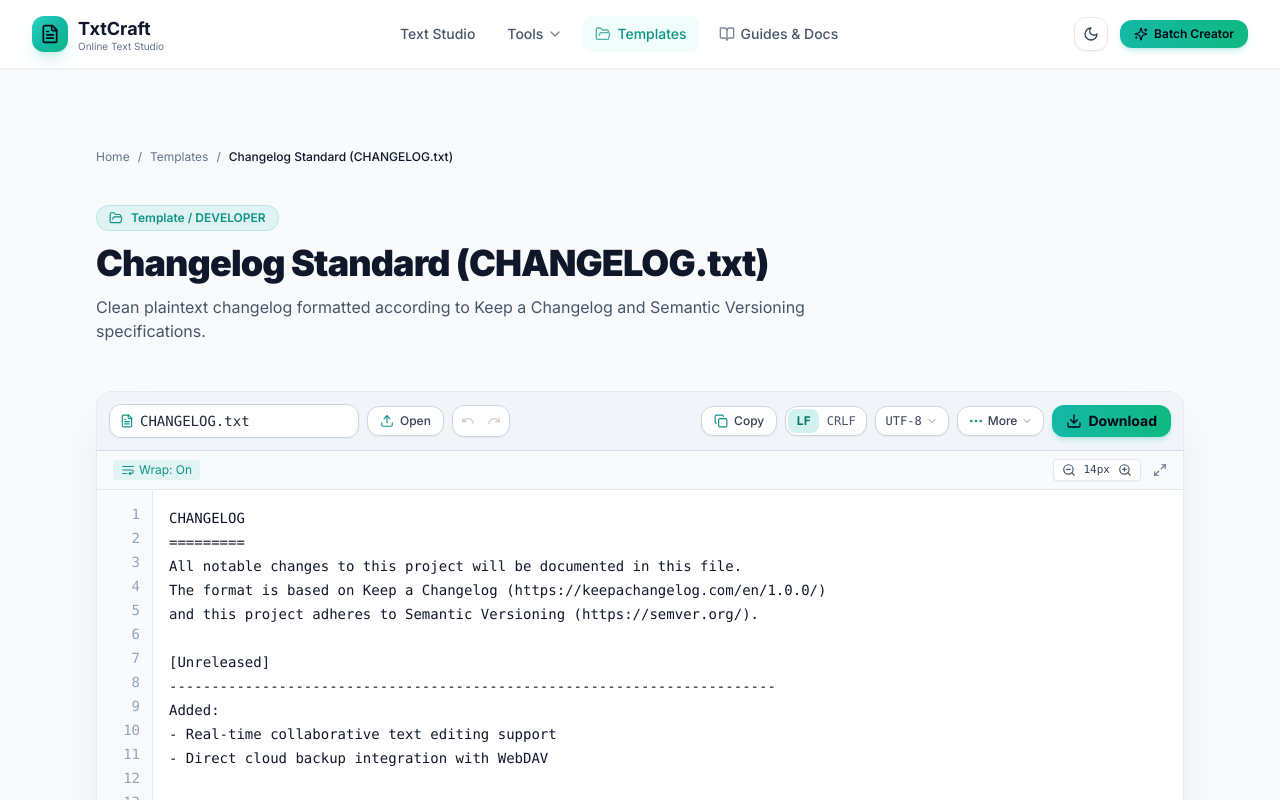
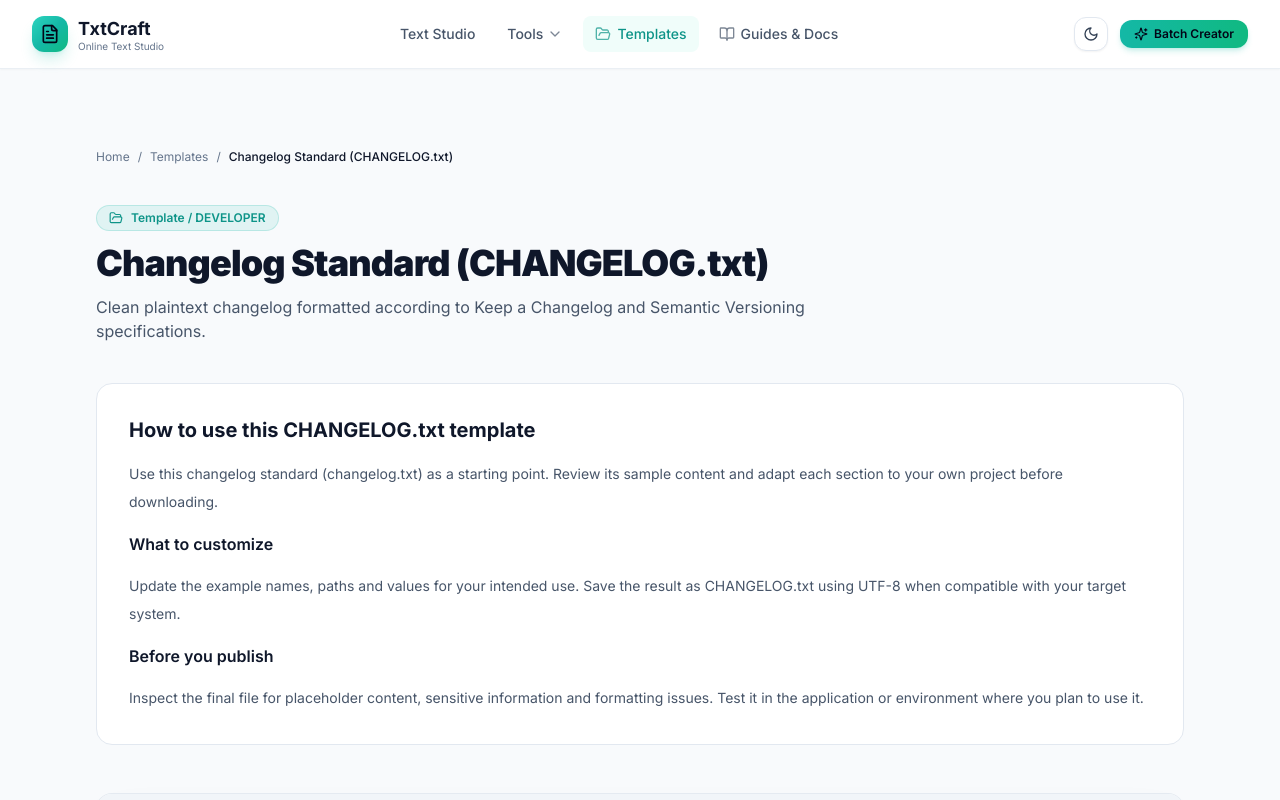
Before and after one commit to ismailattar631-netizen/Txtfilemaker, a Next.js app: page /templates/changelog-standard in a window 1280 px wide. Shown: the top 800 px of the page. Built offline with nearby package versions, Linux system fonts and the light colour scheme.

Commit message:
content: add per-template usage, customization and publishing checks

```diff
--- a/src/app/templates/[slug]/page.tsx
+++ b/src/app/templates/[slug]/page.tsx
@@ -12,6 +12,44 @@ import {
   RelatedTemplatesSection,
   RelatedGuidesSection,
 } from '@/components/seo/InternalLinks';
+
+const TEMPLATE_GUIDANCE: Record<string, { purpose: string; customize: string; check: string }> = {
+  'readme-txt': {
+    purpose: 'A README.txt introduces a project to people who receive the source code or downloaded files. Put the project name, purpose, prerequisites and basic setup steps near the top.',
+    customize: 'Replace example commands with commands you have actually tested. Include the supported operating systems, a contact or issue-reporting path, and the location of any required configuration.',
+    check: 'Before publishing, verify that installation commands work in a clean environment and that filenames, links and version numbers match the current release.',
+  },
+  'humans-txt': {
+    purpose: 'A humans.txt file is a voluntary convention for crediting the people and technologies behind a website. It is informational, not a search-engine ranking signal.',
+    customize: 'Include only names, roles, locations or contact details that contributors have agreed to publish. Keep credits current when the team changes.',
+    check: 'Do not put private email addresses or sensitive infrastructure details in a publicly accessible humans.txt file.',
+  },
+  'gitignore-standard': {
+    purpose: 'A .gitignore file tells Git which untracked files to ignore. It is useful for dependencies, build outputs and local secrets, but it does not remove files already committed to the repository.',
+    customize: 'Keep patterns that match your actual technology stack. For example, a Node.js project may need node_modules/ and .next/, while a Python project may need __pycache__/ and .venv/.',
+    check: 'Review rules before copying them: broad patterns can hide important source files. If a secret was already committed, removing it from tracking does not revoke the exposed credential.',
+  },
+  'apache-license': {
+    purpose: 'The Apache License 2.0 is a permissive software license with conditions for notices, attribution and certain patent rights. The standard license text should not be casually rewritten.',
+    customize: 'Use the official Apache License 2.0 text and follow its appendix instructions for applying the license to your project. Include the correct copyright owner and year where applicable.',
+    check: 'Check whether dependencies or third-party assets have separate license obligations. This template is informational and is not legal advice.',
+  },
+  'robots-txt': {
+    purpose: 'A robots.txt file communicates crawler access rules at the root of a website. It does not protect confidential files and does not guarantee that a URL will be excluded from search results.',
+    customize: 'Replace example domains and paths with your real site structure. Add an absolute Sitemap URL if you publish an XML sitemap.',
+    check: 'Avoid a sitewide Disallow: / unless you deliberately want to restrict crawling. Test the deployed file and confirm that important pages remain accessible.',
+  },
+  'security-txt': {
+    purpose: 'A security.txt file provides a clear channel for reporting security vulnerabilities. It is most useful when the contact address is actively monitored.',
+    customize: 'Set a working security contact and a realistic expiration date. Follow the relevant security.txt format when publishing it under /.well-known/security.txt.',
+    check: 'Do not promise response times or disclosure procedures your organization cannot meet. Verify that the contact method actually works.',
+  },
+  'todo-txt': {
+    purpose: 'A plain-text task list is easy to edit and share across systems without proprietary software.',
+    customize: 'Use a consistent task format and include deadlines or priorities only when they are meaningful for your workflow.',
+    check: 'Avoid mixing confidential personal data into a task list that will be shared publicly.',
+  },
+};
 
 export async function generateStaticParams() {
   return TEMPLATES.map((t) => ({ slug: t.slug }));
@@ -110,6 +148,16 @@ export default function TemplateDetailPage({
         </p>
       </div>
 
+      {/* Template-specific guidance for visitors and search engines */}
+      <section className="rounded-2xl border border-slate-200 bg-white p-6 sm:p-8 dark:border-slate-800 dark:bg-slate-900/70 space-y-4">
+        <h2 className="text-xl font-bold text-slate-900 dark:text-white">How to use this {template.defaultFilename} template</h2>
+        <p className="text-sm leading-7 text-slate-600 dark:text-slate-300">{TEMPLATE_GUIDANCE[template.slug]?.purpose ?? `Use this ${template.title.toLowerCase()} as a starting point. Review its sample content and adapt each section to your own project before downloading.`}</p>
+        <h3 className="font-semibold text-slate-900 dark:text-white">What to customize</h3>
+        <p className="text-sm leading-7 text-slate-600 dark:text-slate-300">{TEMPLATE_GUIDANCE[template.slug]?.customize ?? `Update the example names, paths and values for your intended use. Save the result as ${template.defaultFilename} using ${template.recommendedEncoding} when compatible with your target system.`}</p>
+        <h3 className="font-semibold text-slate-900 dark:text-white">Before you publish</h3>
+        <p className="text-sm leading-7 text-slate-600 dark:text-slate-300">{TEMPLATE_GUIDANCE[template.slug]?.check ?? 'Inspect the final file for placeholder content, sensitive information and formatting issues. Test it in the application or environment where you plan to use it.'}</p>
+      </section>
+
       {/* Editor with Template loaded */}
       <div className="pt-2">
         <TxtEditor
```
